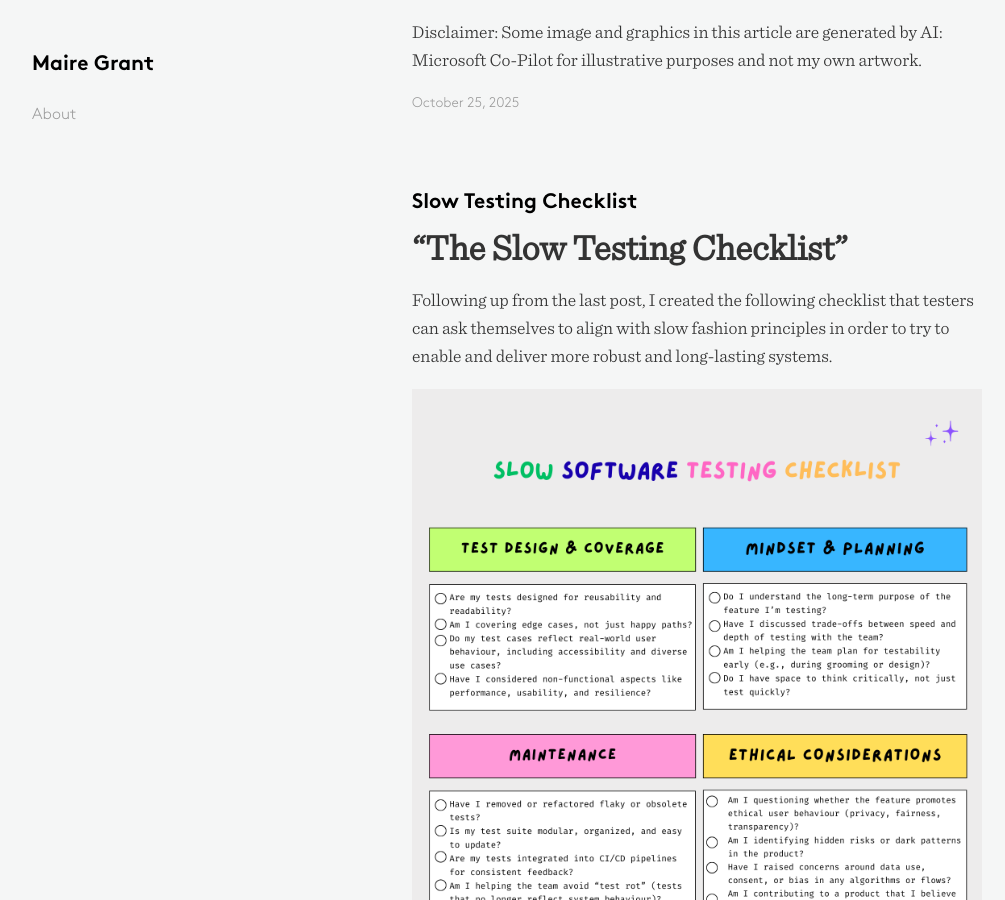
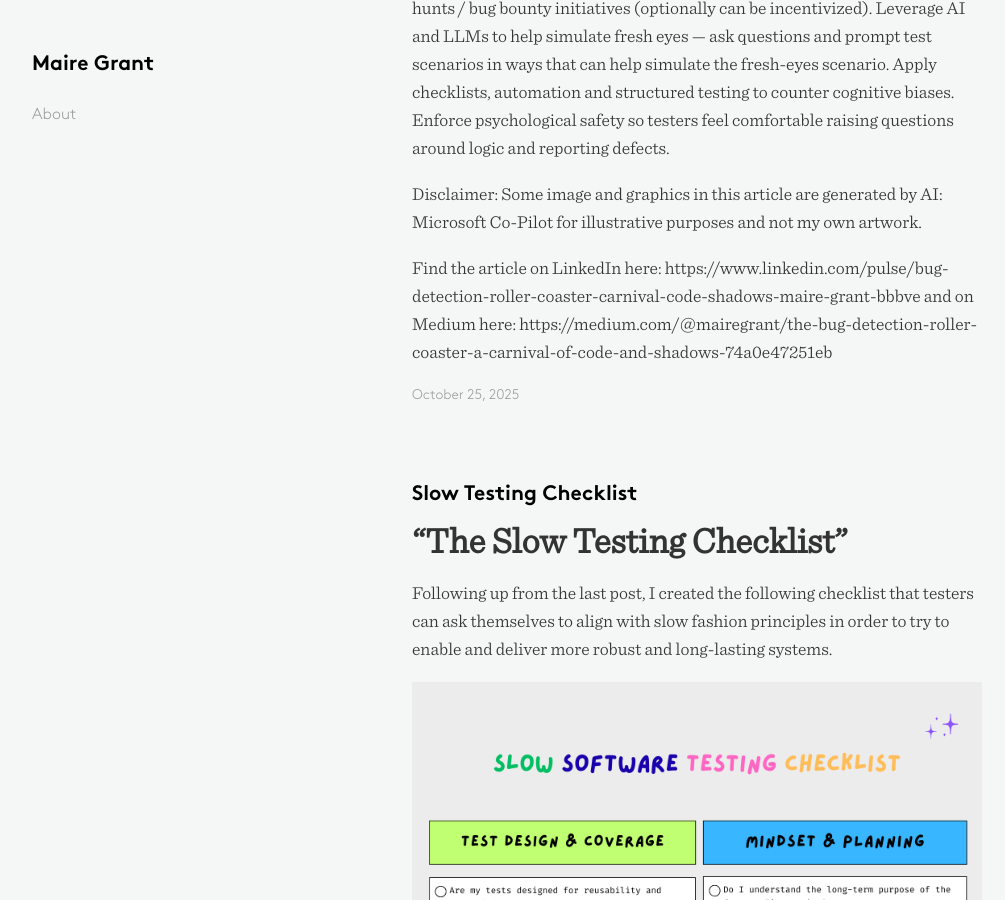
Before and after one commit to mairegrant/mairegrant.github.io, a Jekyll site: the page built from index.html, in a window 1280 px wide and 900 px high, scrolled down 9923 px. Shown: the whole window, without its empty margins (38-1043 px from the left). Built offline with Jekyll 4.4.1, drawn with Linux system fonts in a browser that asks for light colours; some of the changed text lies outside the part shown.

Commit message:
Changes to halloween blog post and links

```diff
--- a/_posts/2025-10-25-A-Carnival-Of-Code-And-Shadows.md
+++ b/_posts/2025-10-25-A-Carnival-Of-Code-And-Shadows.md
@@ -114,3 +114,6 @@ Apply checklists, automation and structured testing to counter cognitive biases.
 Enforce psychological safety so testers feel comfortable raising questions around logic and reporting defects.
 
 Disclaimer: Some image and graphics in this article are generated by AI: Microsoft Co-Pilot for illustrative purposes and not my own artwork.
+
+Find the article on LinkedIn here: https://www.linkedin.com/pulse/bug-detection-roller-coaster-carnival-code-shadows-maire-grant-bbbve
+and on Medium here: https://medium.com/@mairegrant/the-bug-detection-roller-coaster-a-carnival-of-code-and-shadows-74a0e47251eb
--- a/_posts/2025-11-04-Fire-Classifications.md
+++ b/_posts/2025-11-04-Fire-Classifications.md
@@ -45,3 +47,5 @@ It's hard to say how much can be inferred from exterior photos alone. The result
 
 ## So can fire cause be determined from images from the scene?
 Potentially but not from this model as it is too unreliable. Something like this should only be used a supplementary aid should a dataset large enough garner more accurate and reliable results. Additional sources of investigation will always be needed such as checking the scene for accelerants, signs of forced entry and other indicators.
+
+Playabout with the code here: https://github.com/mairegrant/fireClassification/blob/main/Fire_Classification_Arson_Accidental.ipynb
```
Also changed, not shown: other parts of _posts/2025-11-04-Fire-Classifications.md (+2 -0 lines), assets/prediction.png (added).
